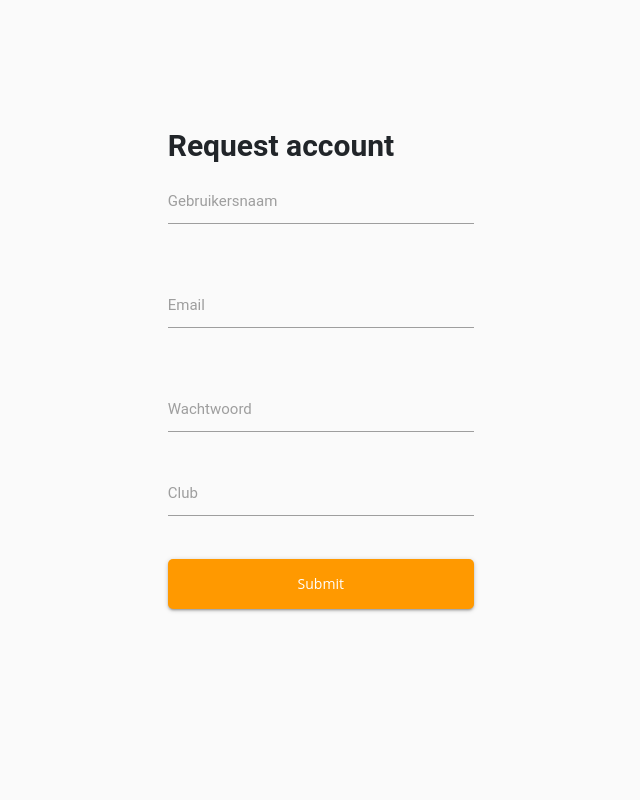
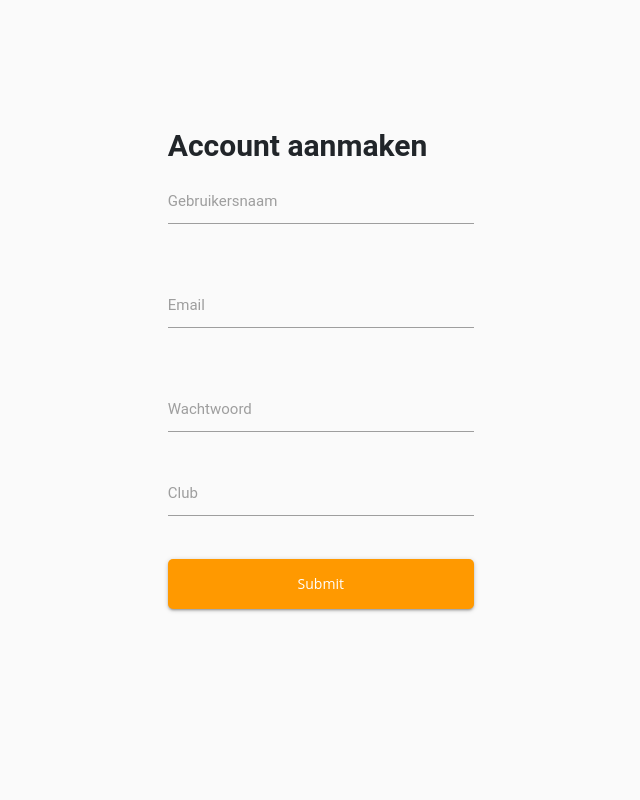
Before and after one commit to odepj/knvb1-club-dashboard, a Flask app: page /request in a window 1280 px wide. Shown: the whole page, without its empty margins (308-948 px from the left). Run offline with Flask 3, Linux system fonts and the light colour scheme; parts of the project's set-up code (start-up, migrations or seed data) failed here and were passed over; some libraries are stand-ins or nearby versions.

Commit message:
clean up code

```diff
--- a/app.py
+++ b/app.py
@@ -14,8 +14,8 @@ def intro():
 
 @app.route('/request', methods=['GET', 'POST'])
 def request():
-    render_template('request.html')
     return handle_request()
+
 
 @app.route('/login', methods=['GET', 'POST'])
 def login():
--- a/authentication/authentication.py
+++ b/authentication/authentication.py
@@ -11,9 +11,9 @@ def authenticate_dashboard():
 
 def handle_request():
     errorMessage = ''
-    if request.method == 'POST' and 'username' in request.form and\
-            'password' in request.form and\
-            'email' in request.form and\
+    if request.method == 'POST' and 'username' in request.form and \
+            'password' in request.form and \
+            'email' in request.form and \
             'club' in request.form:
         username = request.form['username']
         password = request.form['password']
--- a/static/css/main.css
+++ b/static/css/main.css
@@ -100,7 +100,20 @@ body {
     margin-bottom: 0;
 }
 
+.formwrapper {
+    width: 100%;
+}
+
+.formtext {
+    height: 100vh;
+    display: flex;
+    flex-direction: column;
+    justify-content: center;
+    flex-flow: column;
+}
+
 .accwrapper {
+    display: flex;
     width: 100%;
 }
 
@@ -109,6 +122,7 @@ body {
 }
 
 .acctekst {
+    width: 50%;
     height: 100vh;
     display: flex;
     flex-direction: column;
--- a/templates/request.html
+++ b/templates/request.html
@@ -5,20 +5,20 @@
 {% endblock %}
 
 {% block body %}
-<div class="accwrapper">
+<div class="formwrapper">
 <!--    <div class="accfoto">-->
 <!--        <div class="fotowrapper">-->
 <!--            <div class="loginfoto"></div>-->
 <!--        </div>-->
 <!--    </div>-->
-    <div class="acctekst">
+    <div class="formtext">
         <div class="accform" id="logincontainer">
             <div class="row">
                 <form class="col s12" action="{{ url_for('request') }}" method="post">
                     <div class="row">
                         <div class="titeltekst row">
                             <div class="col s12">
-                                <span>Request account</span>
+                                <span>Account aanmaken</span>
                             </div>
                         </div>
                         <div class="row">
```
Also changed, not shown: requirements.txt (+5 -4 lines).
